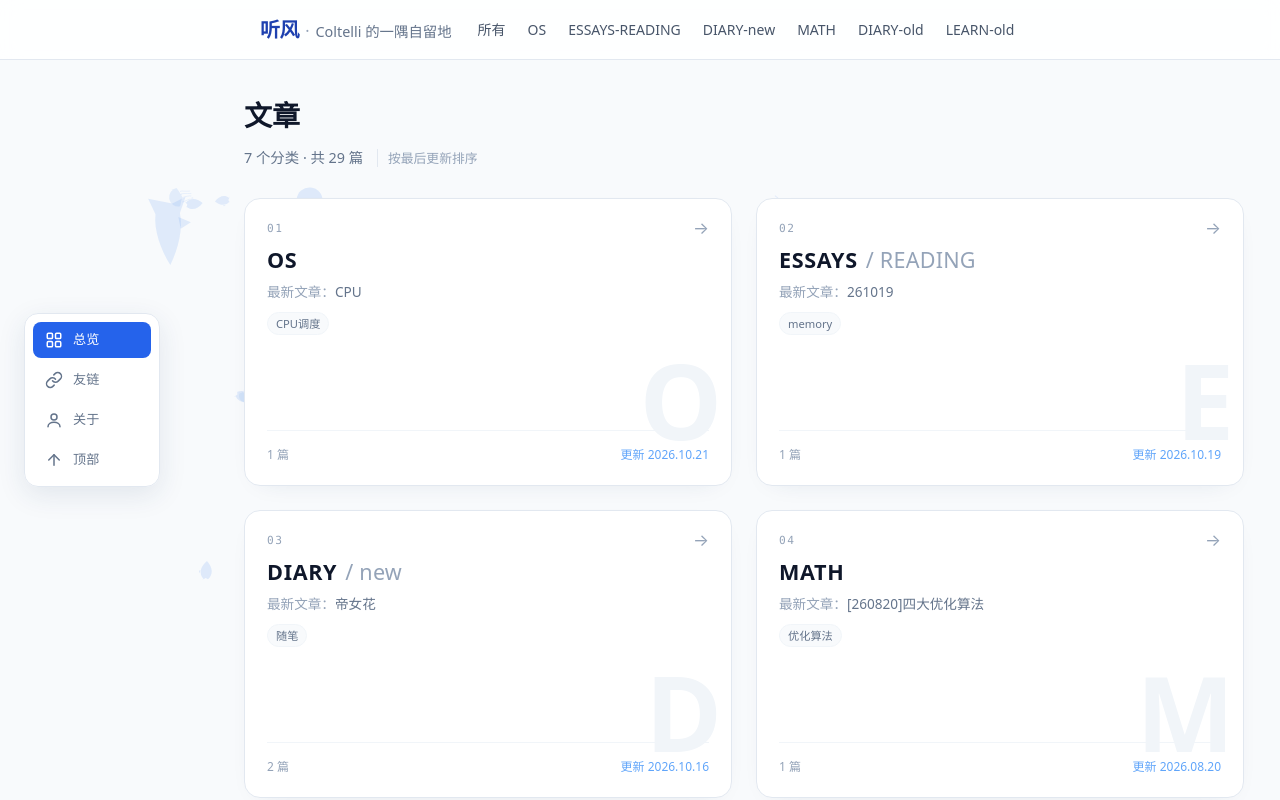
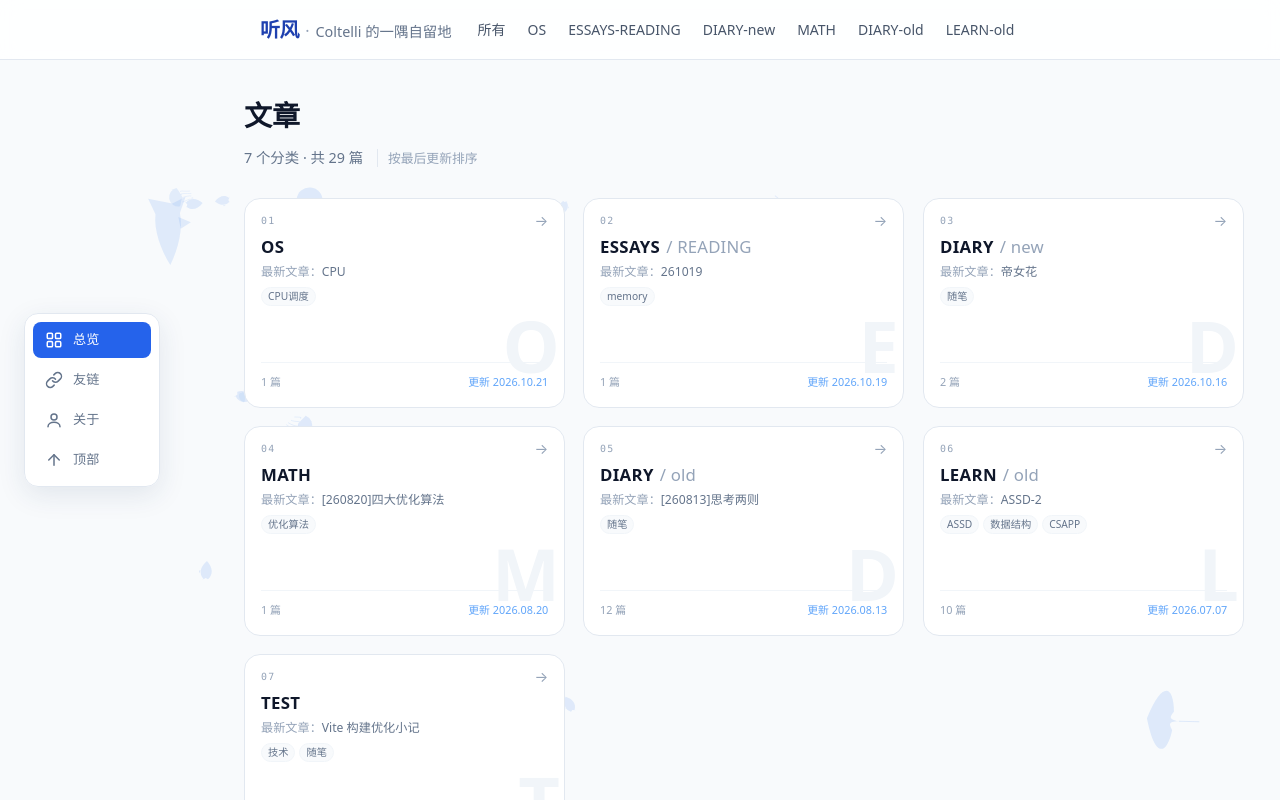
Before and after one commit to Coltelli0709/Tingfeng, a Vue app: page / in a window 1280 px wide. Shown: the top 800 px of the page. Built offline with nearby package versions, Linux system fonts and the light colour scheme.

Commit message:
修改卡片

```diff
--- a/src/components/FolderCard.vue
+++ b/src/components/FolderCard.vue
@@ -8,8 +8,11 @@
       @pointermove="onMove"
       @pointerleave="onLeave"
     >
+      <!-- 鼠标跟随光晕 -->
+      <span ref="glowRef" class="folder-card__glow" aria-hidden="true" />
+
       <!-- 文件夹根目录 cover.jpg 自动渲染为封面，比例 4:3 -->
-      <div v-if="hasCover" ref="coverRef" class="folder-card__cover">
+      <div v-if="hasCover" class="folder-card__cover">
         <img
           ref="coverImgRef"
           :src="section.cover"
@@ -19,9 +22,7 @@
         />
       </div>
 
-      <div ref="panelRef" class="folder-card__body">
-        <!-- 鼠标跟随光晕 -->
-        <span ref="glowRef" class="folder-card__glow" aria-hidden="true" />
+      <div class="folder-card__body">
         <!-- 无封面时的大号首字母 / 装饰字 -->
         <span
           v-if="!hasCover"
@@ -76,9 +77,7 @@ const props = defineProps<{
 }>()
 
 const cardRef = ref<HTMLElement>()
-const coverRef = ref<HTMLElement>()
 const coverImgRef = ref<HTMLImageElement>()
-const panelRef = ref<HTMLElement>()
 const glowRef = ref<HTMLElement>()
 const arrowRef = ref<HTMLElement>()
 const ghostRef = ref<HTMLElement>()
@@ -142,9 +141,7 @@ onMounted(() => {
 onBeforeUnmount(() => {
   const els = [
     cardRef.value,
-    coverRef.value,
     coverImgRef.value,
-    panelRef.value,
     glowRef.value,
     arrowRef.value,
     ghostRef.value,
@@ -154,8 +151,8 @@ onBeforeUnmount(() => {
 })
 
 function onMove(e: PointerEvent) {
-  if (!glowX || !glowY || !panelRef.value) return
-  const rect = panelRef.value.getBoundingClientRect()
+  if (!glowX || !glowY || !cardRef.value) return
+  const rect = cardRef.value.getBoundingClientRect()
   glowX(e.clientX - rect.left)
   glowY(e.clientY - rect.top)
 }
@@ -164,34 +161,15 @@ function onEnter(e: PointerEvent) {
   if (reducedMotion()) return
   onMove(e)
 
-  // 整张卡片轻微抬升
+  // 整张卡片轻微抬升，并加强描边与投影
   gsap.to(cardRef.value, {
-    y: -6,
-    duration: 0.35,
+    y: -5,
+    borderColor: '#93c5fd',
+    boxShadow: '0 16px 32px -16px rgba(37, 99, 235, 0.35)',
+    duration: 0.3,
     ease: 'power2.out',
     overwrite: 'auto',
   })
-
-  // 下方白框的描边与投影
-  if (panelRef.value) {
-    gsap.to(panelRef.value, {
-      borderColor: '#93c5fd',
-      boxShadow: '0 18px 40px -18px rgba(37, 99, 235, 0.42)',
-      duration: 0.35,
-      ease: 'power2.out',
-      overwrite: 'auto',
-    })
-  }
-
-  // 封面投影加深
-  if (coverRef.value) {
-    gsap.to(coverRef.value, {
-      boxShadow: '0 18px 36px -16px rgba(30, 58, 95, 0.5)',
-      duration: 0.35,
-      ease: 'power2.out',
-      overwrite: 'auto',
-    })
-  }
 
   if (coverImgRef.value) {
     gsap.to(coverImgRef.value, {
@@ -238,29 +216,12 @@ function onLeave() {
 
   gsap.to(cardRef.value, {
     y: 0,
-    duration: 0.45,
+    borderColor: '#e2e8f0',
+    boxShadow: '0 0 0 rgba(0, 0, 0, 0)',
+    duration: 0.4,
     ease: 'power2.out',
     overwrite: 'auto',
   })
-
-  if (panelRef.value) {
-    gsap.to(panelRef.value, {
-      borderColor: '#e2e8f0',
-      boxShadow: '0 8px 26px -18px rgba(30, 58, 95, 0.18)',
-      duration: 0.45,
-      ease: 'power2.out',
-      overwrite: 'auto',
-    })
-  }
-
-  if (coverRef.value) {
-    gsap.to(coverRef.value, {
-      boxShadow: '0 12px 28px -18px rgba(30, 58, 95, 0.35)',
-      duration: 0.45,
-      ease: 'power2.out',
-      overwrite: 'auto',
-    })
-  }
 
   if (coverImgRef.value) {
     gsap.to(coverImgRef.value, {
@@ -315,19 +276,22 @@ function onLeave() {
   position: relative;
   display: flex;
   flex-direction: column;
-  gap: 12px;
   height: 100%;
-  background: transparent;
+  overflow: hidden;
+  background: var(--white);
+  border: 1px solid var(--border);
+  border-radius: var(--radius-lg);
+  box-shadow: 0 0 0 rgba(0, 0, 0, 0);
   cursor: pointer;
   will-change: transform;
 }
 
-/* 无封面时，白框本身撑起卡片高度 */
+/* 无封面时，文字区撑起卡片高度 */
 .folder-card--text .folder-card__body {
-  min-height: 288px;
+  min-height: 208px;
 }
 
-/* ===== 封面（宽 4:高 3） ===== */
+/* ===== 封面（宽 4:高 3，与文字同属一张卡） ===== */
 .folder-card__cover {
   position: relative;
   flex: 0 0 auto;
@@ -335,20 +299,6 @@ function onLeave() {
   aspect-ratio: 4 / 3;
   overflow: hidden;
   background: var(--gray-100);
-  border-radius: var(--radius-lg);
-  box-shadow: 0 12px 28px -18px rgba(30, 58, 95, 0.35);
-}
-
-.folder-card__cover::after {
-  content: '';
-  position: absolute;
-  inset: 0;
-  background: linear-gradient(
-    to top,
-    rgba(15, 23, 42, 0.32),
-    rgba(15, 23, 42, 0) 58%
-  );
-  pointer-events: none;
 }
 
 .folder-card__cover img {
@@ -363,7 +313,7 @@ function onLeave() {
   position: absolute;
   top: 0;
   left: 0;
-  z-index: 0;
+  z-index: 1;
   width: 320px;
   height: 320px;
   background: radial-gradient(
@@ -384,13 +334,9 @@ function onLeave() {
   display: flex;
   flex: 1;
   flex-direction: column;
-  gap: 8px;
-  padding: 20px 22px;
+  gap: 6px;
+  padding: 14px 16px 16px;
   overflow: hidden;
-  background: var(--white);
-  border: 1px solid var(--border);
-  border-radius: var(--radius-lg);
-  box-shadow: 0 8px 26px -18px rgba(30, 58, 95, 0.18);
 }
 
 .folder-card__top {
@@ -403,14 +349,14 @@ function onLeave() {
 
 .folder-card__index {
   font-family: var(--font-mono);
-  font-size: 0.7rem;
-  letter-spacing: 0.14em;
+  font-size: 0.62rem;
+  letter-spacing: 0.12em;
   color: var(--gray-400);
 }
 
 .folder-card__arrow {
   color: var(--gray-400);
-  font-size: 1.05rem;
+  font-size: 0.9rem;
   line-height: 1;
 }
 
@@ -418,16 +364,16 @@ function onLeave() {
   position: relative;
   z-index: 1;
   font-family: var(--font-sans);
-  font-size: 1.35rem;
+  font-size: 1.05rem;
   font-weight: 700;
   line-height: 1.25;
-  letter-spacing: 0.03em;
+  letter-spacing: 0.02em;
   color: var(--gray-900);
   word-break: break-word;
 }
 
 .folder-card__suffix {
-  margin-left: 8px;
+  margin-left: 6px;
   font-weight: 400;
   letter-spacing: 0.01em;
   color: var(--gray-400);
@@ -437,8 +383,8 @@ function onLeave() {
   position: relative;
   z-index: 1;
   overflow: hidden;
-  font-size: 0.85rem;
-  line-height: 1.55;
+  font-size: 0.76rem;
+  line-height: 1.5;
   color: var(--gray-500);
   text-overflow: ellipsis;
   white-space: nowrap;
@@ -453,13 +399,12 @@ function onLeave() {
   z-index: 1;
   display: flex;
   flex-wrap: wrap;
-  gap: 6px;
-  margin-top: 2px;
+  gap: 4px;
 }
 
 .folder-card__tag {
-  padding: 1px 8px;
-  font-size: 0.7rem;
+  padding: 0 6px;
+  font-size: 0.64rem;
   color: var(--gray-500);
   background: var(--gray-50);
   border: 1px solid var(--gray-100);
@@ -472,10 +417,10 @@ function onLeave() {
   display: flex;
   align-items: baseline;
   justify-content: space-between;
-  gap: 12px;
+  gap: 8px;
   margin-top: auto;
-  padding-top: 14px;
-  font-size: 0.75rem;
+  padding-top: 10px;
+  font-size: 0.68rem;
   color: var(--gray-400);
   border-top: 1px solid var(--gray-100);
 }
@@ -488,10 +433,10 @@ function onLeave() {
 /* 无封面时的装饰首字母 */
 .folder-card__ghost {
   position: absolute;
-  right: 14px;
-  bottom: 44px;
+  right: 8px;
+  bottom: 32px;
   z-index: 0;
-  font-size: 6.5rem;
+  font-size: 4.5rem;
   font-weight: 700;
   line-height: 0.8;
   letter-spacing: -0.05em;
@@ -501,16 +446,12 @@ function onLeave() {
 }
 
 @media (max-width: 640px) {
-  .folder-card {
-    gap: 10px;
-  }
-
   .folder-card__body {
-    padding: 18px;
+    padding: 12px 14px 14px;
   }
 
   .folder-card__name {
-    font-size: 1.2rem;
+    font-size: 1rem;
   }
 }
 </style>
--- a/src/views/Home.vue
+++ b/src/views/Home.vue
@@ -385,8 +385,14 @@ onUnmounted(() => {
 /* ===== 文件夹卡片网格 ===== */
 .folder-grid {
   display: grid;
-  grid-template-columns: repeat(2, minmax(0, 1fr));
-  gap: 24px;
+  grid-template-columns: repeat(3, minmax(0, 1fr));
+  gap: 18px;
+}
+
+@media (max-width: 1199px) {
+  .folder-grid {
+    grid-template-columns: repeat(2, minmax(0, 1fr));
+  }
 }
 
 @media (max-width: 760px) {
```
